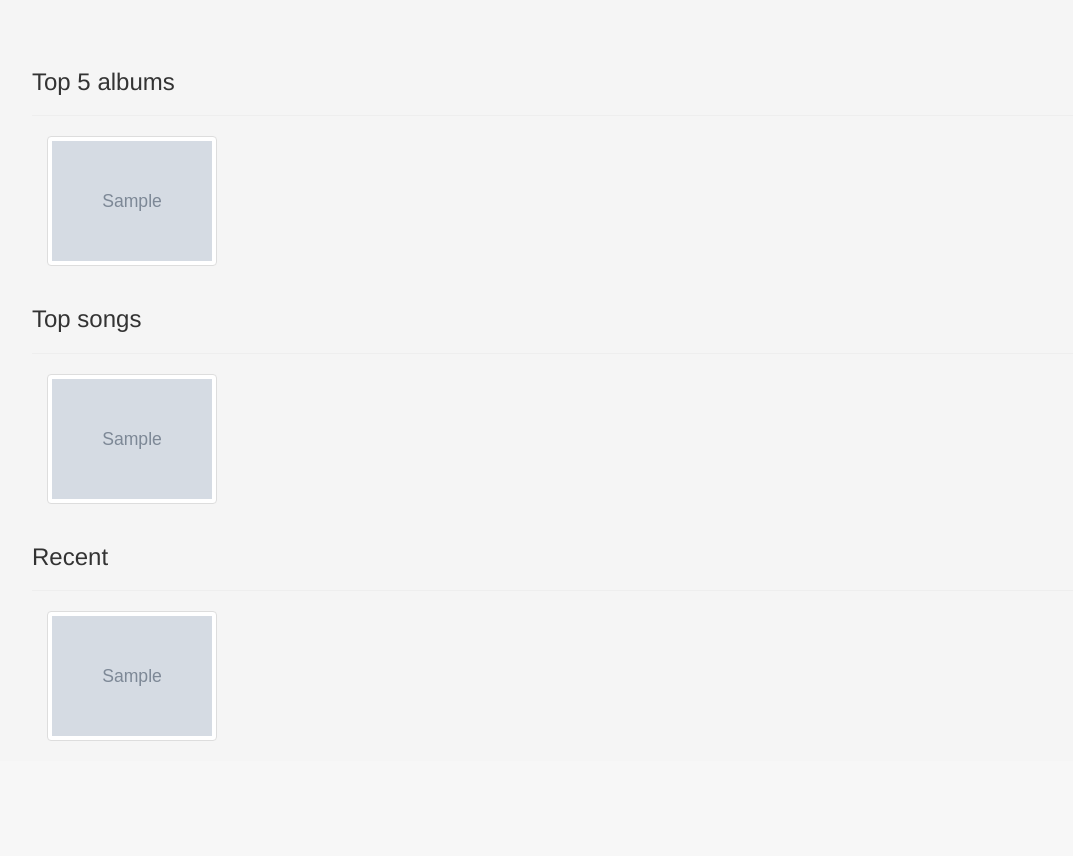
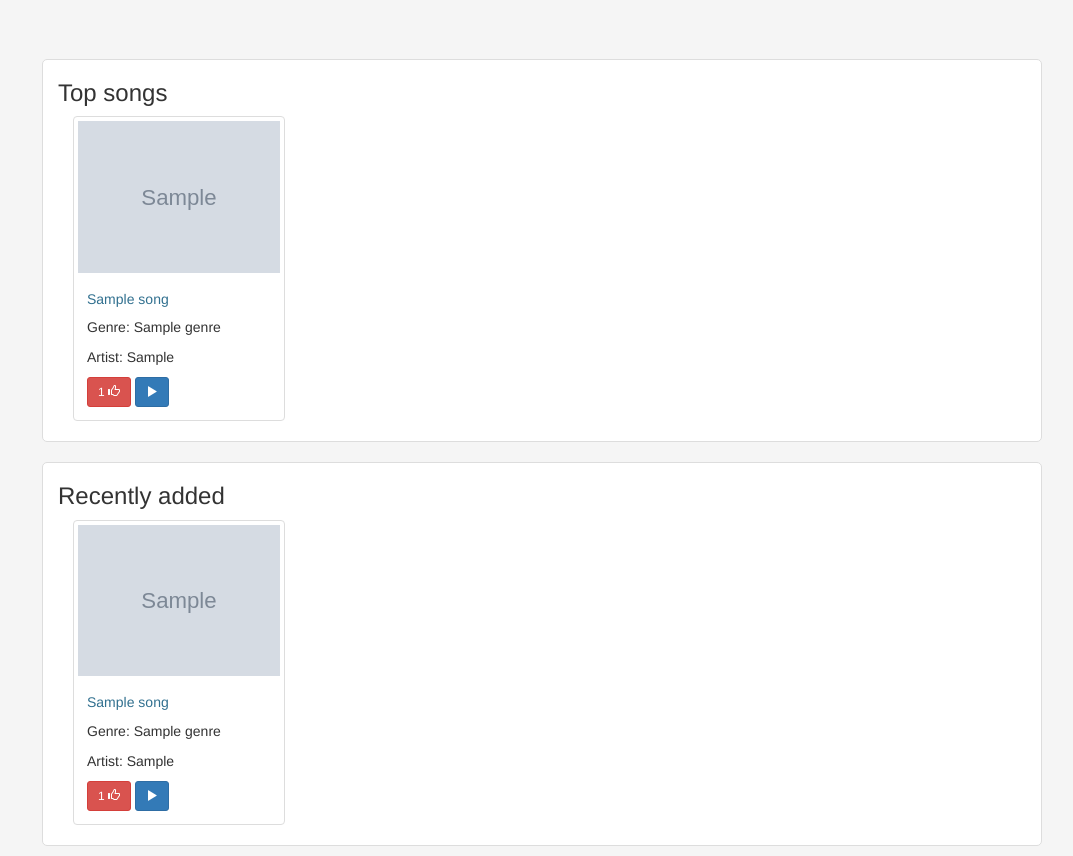
Before and after one commit to Vladiio/music-cloud, a Django app: page / in a window 1280 px wide. Shown: the part 51-907 px from the top of the page, without its empty margins (8-1081 px from the left). Before the commit the page ends 792 px from the top, so only its background shows below. Run offline with Django 3.2, Linux system fonts and the light colour scheme; tables that the repository leaves empty hold one stand-in row (values such as "Sample post"); grey boxes marked "Sample" are stand-in pictures; some libraries are stand-ins or nearby versions.

Commit message:
Main page grid update

```diff
--- a/sound/models.py
+++ b/sound/models.py
@@ -41,7 +41,7 @@ class Song(models.Model):
     album = models.ForeignKey(Album, blank=True, null=True)
     plays = models.IntegerField(default=0)
     likes = models.IntegerField(default=0)
-    pub_date = models.DateTimeField(auto_now=True)
+    pub_date = models.DateTimeField()
     slug = models.SlugField()
     picture = models.ImageField(upload_to='songs_picture', blank=True)
 
--- a/sound/static/css/styles.css
+++ b/sound/static/css/styles.css
@@ -22,3 +22,11 @@ body {
     float: right;
     margin: 5px;
 }
+
+.main-list {
+    background-color: #fff;
+    border: 1px solid #ddd;
+    border-radius: 5px;
+    margin: 10px; 0;
+
+}
--- a/sound/static/js/sound-ajax.js
+++ b/sound/static/js/sound-ajax.js
@@ -1,12 +1,14 @@
 $(document).ready( function(){
 
-    $('#like').click( function(event){
+    $('.like').click( function(event){
 
         var $song_id = $(this).attr('data-songid');
+        var $me = $(this)
+        var $icon = ' <span class="glyphicon glyphicon-thumbs-up"></span>'
 
         $.get('/add_like/', {song_id: $song_id}, function(data){
 
-            $('#like-count').html(data);
+            $me.html(data + $icon);
         });
 
     });
--- a/sound/templates/sound/index.html
+++ b/sound/templates/sound/index.html
@@ -4,35 +4,42 @@
 {% block title %}Main {% endblock %}
 
 {% block body %}
+
             <div class="row">
-                    <h3>Top 5 albums</h3>
-                    <hr>
-                    {% if album_list %}
-                        {% for album in album_list %}
-                            <div class="col-sm-2">
-                                <a href="#" class="thumbnail">
-                                    <img src="{{ MEDIA_URL }}{{album.logo}}" alt="Album logo">
+                <div class="col-sm-10 main-list">
+                    <h3>Top songs</h3>
+                    {% if song_list %}
+                        {% for song in song_list %}
+                            <div class="col-sm-3">
+                                <div class="thumbnail">
+                                    <a href="{% url 'song-detail' song.slug %}">
+                                        <img class="" src="{{ MEDIA_URL }}{{song.picture}}" alt="Song picture">
+                                    </a>
+                                    <div class="caption">
+                                        <h5 class="text-info">{{ song.title }}</h5>
+                                        <p>
+                                            Genre:
+                                            {% for genre in song.genre.all %}
+                                                {{ genre.title }}
+                                            {% endfor %}
+                                        </p>
+                                        <p>Artist: {{ song.artist }}
+                                        </p>
+                                             <button type="button"
+                                                     class="btn btn-danger btn-sm like"
+                                                     data-songid="{{ song.id }}">
+                                                 {{ song.likes }}
+                                                 <span class="glyphicon glyphicon-thumbs-up"></span>
+                                             </button>
+                                            <a href="{% url 'song-detail' song.slug %}"
+                                                    class="btn btn-primary btn-sm">
+                                                 <span class="glyphicon glyphicon-play"></span>
                                             </a>
                                     </div>
-                        {% endfor %}
-
-                        {% else %}
-                            No albums present
-                        {% endif %}
                                 </div>
-
-
-            <div class="row">
-                    <h3>Top songs</h3>
-                    <hr>
-                    {% if song_list %}
-                        {% for song in song_list %}
-                            <div class="col-sm-2">
-                                <a href="{% url 'song-detail' song.slug %}" class="thumbnail song_list">
-                                    <img class="" src="{{ MEDIA_URL }}{{song.picture}}" alt="Song picture">
-                                </a>
                             </div>
                         {% endfor %}
+                    </div>
                 </div>
 
                     {% else %}
@@ -40,19 +47,44 @@
                     {% endif %}
 
             <div class="row">
-                <h3>Recent</h3>
-                <hr>
-                {% if recent_song_list %}
+                <div class="col-sm-10 main-list">
+                    <h3>Recently added</h3>
+                    {% if song_list %}
                         {% for song in recent_song_list %}
-                        <div class="col-sm-2">
-                            <a href="{% url 'song-detail' song.slug %}" class="thumbnail">
-                                <img src="{{ MEDIA_URL }}{{song.picture}}" alt="Song picture">
+                            <div class="col-sm-3">
+                                <div class="thumbnail">
+                                    <a href="{% url 'song-detail' song.slug %}">
+                                        <img class="" src="{{ MEDIA_URL }}{{song.picture}}" alt="Song picture">
+                                    </a>
+                                    <div class="caption">
+                                        <h5 class="text-info">{{ song.title }}</h5>
+                                        <p>
+                                            Genre:
+                                            {% for genre in song.genre.all %}
+                                                {{ genre.title }}
+                                            {% endfor %}
+                                        </p>
+                                        <p>Artist: {{ song.artist }}
+                                        </p>
+                                             <button type="button"
+                                                     class="btn btn-danger btn-sm like"
+                                                     data-songid="{{ song.id }}">
+                                                 {{ song.likes }}
+                                                 <span class="glyphicon glyphicon-thumbs-up"></span>
+                                             </button>
+                                            <a href="{% url 'song-detail' song.slug %}"
+                                                    class="btn btn-primary btn-sm">
+                                                 <span class="glyphicon glyphicon-play"></span>
                                             </a>
                                     </div>
+                                </div>
+                            </div>
                         {% endfor %}
+                    </div>
+                </div>
 
                     {% else %}
-                        No albums present
+                        No songs present
                     {% endif %}
-            </div>
+
 {% endblock %}
--- a/sound/views.py
+++ b/sound/views.py
@@ -16,8 +16,8 @@ class IndexView(generic.ListView):
 
     def get_context_data(self, **kwargs):
         context = super(IndexView, self).get_context_data(**kwargs)
-        context['song_list'] = Song.objects.order_by('-likes')[:5]
-        context['recent_song_list'] = Song.objects.order_by('-pub_date')[:5]
+        context['song_list'] = Song.objects.order_by('-likes')[:4]
+        context['recent_song_list'] = Song.objects.order_by('-pub_date')[:4]
         return context
 
 
```
Also changed, not shown: sound/templates/sound/song.html (+8 -8 lines). Lines whose indentation alone changed are shown as unchanged.
